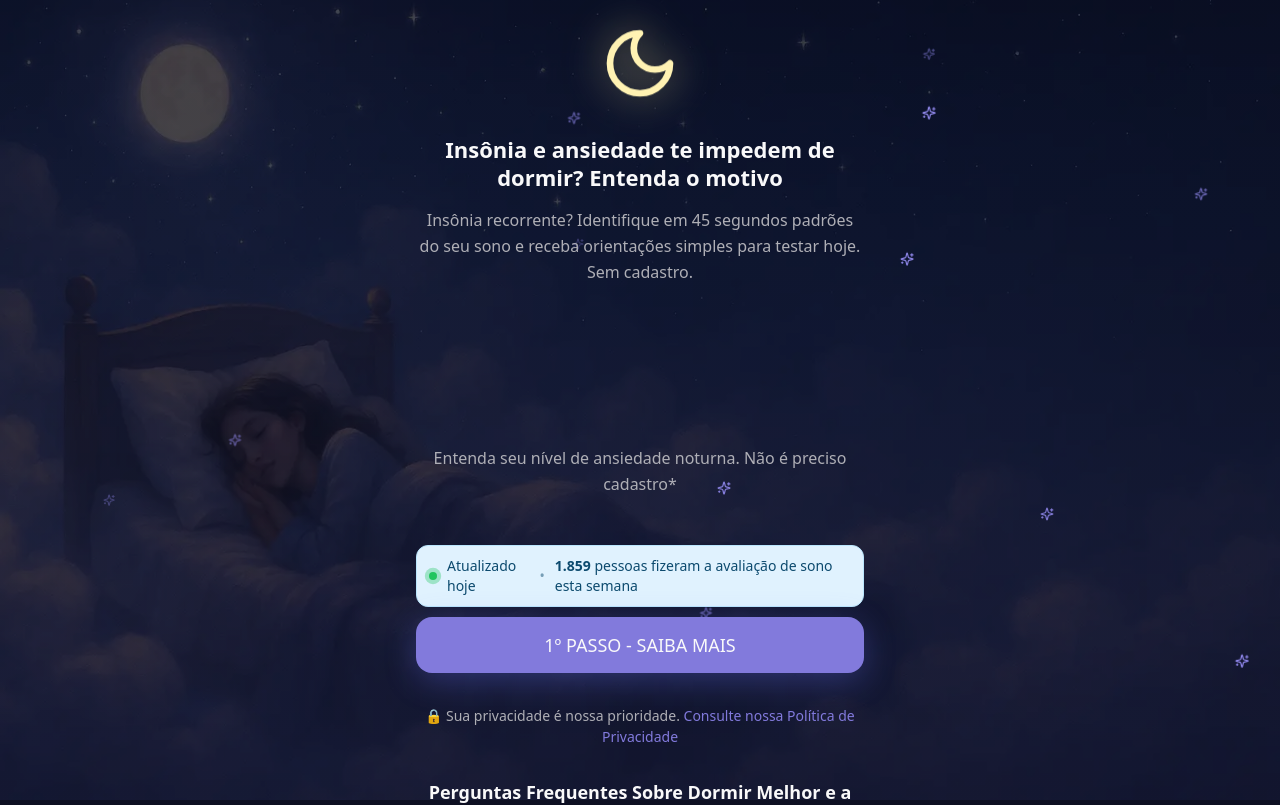
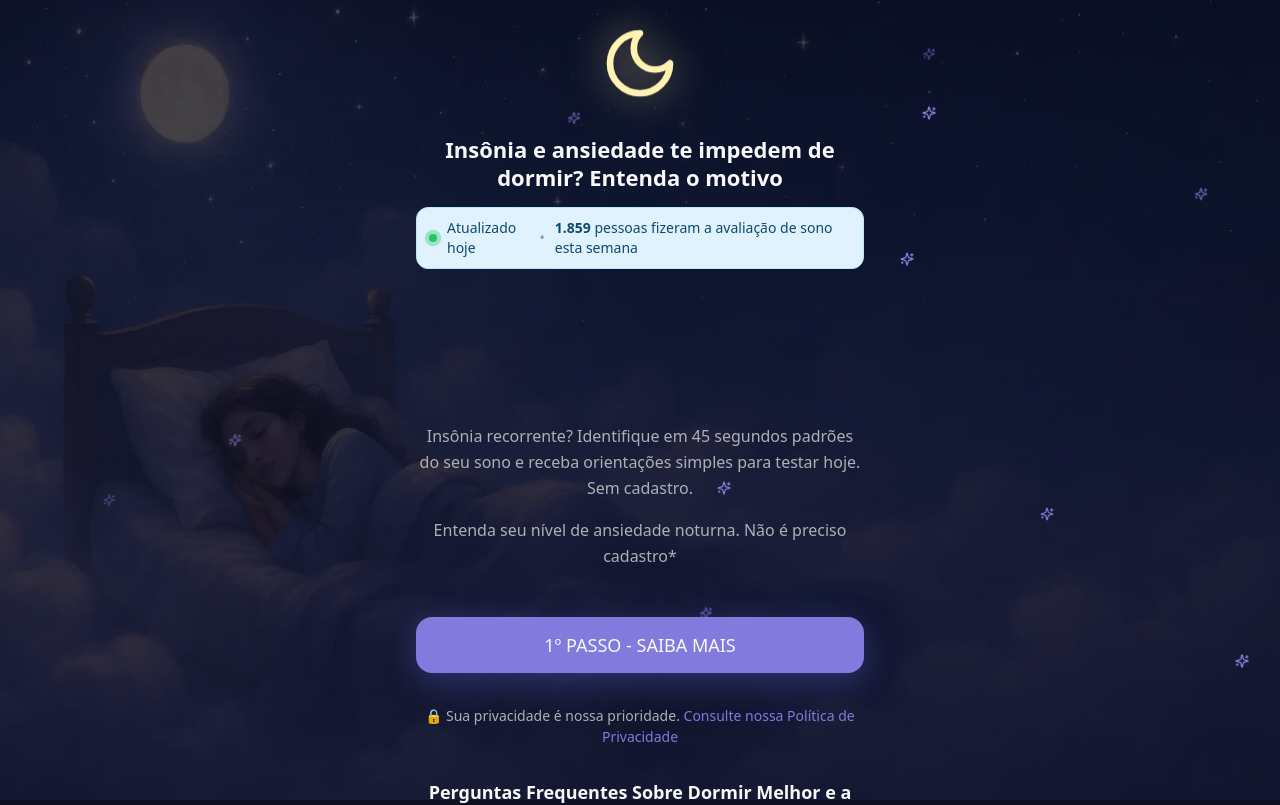
Before and after one commit to ernanirocha/dream-detective-quiz, a React (Vite) app: page / in a window 1280 px wide. Shown: the top 805 px of the page. Built offline with nearby package versions, Linux system fonts and the light colour scheme; the HTML template or start-up script is replaced by a standard one.

Commit message:
Code edited in Lovable Code Editor

```diff
--- a/src/components/StartScreen.tsx
+++ b/src/components/StartScreen.tsx
@@ -96,24 +96,24 @@ const StartScreen = ({ onStart }: StartScreenProps) => {
           Insônia e ansiedade te impedem de dormir? Entenda o motivo
         </h1>
 
+        {/* Social Proof Bar */}
+        <SocialProofBar onClick={onStart} />
+
+        {/* Anúncio ADX no Start */}
+        <div className="flex justify-center w-full">
+          <AdxAd />
+        </div>
+
         {/* First paragraph */}
         <p className="text-[16px] text-muted-foreground text-center mb-4 leading-relaxed">
           Insônia recorrente? Identifique em 45 segundos padrões do seu sono e receba orientações simples para testar
           hoje. Sem cadastro.
         </p>
 
-        {/* Anúncio ADX no Start */}
-        <div className="flex justify-center w-full">
-          <AdxAd />
-        </div>
-
         {/* Second paragraph */}
         <p className="text-[16px] text-muted-foreground text-center mb-12 leading-relaxed">
           Entenda seu nível de ansiedade noturna. Não é preciso cadastro*
         </p>
-
-        {/* Social Proof Bar */}
-        <SocialProofBar onClick={onStart} />
 
         {/* CTA Button */}
         <QuizButton variant="primary" onClick={onStart}>
```
